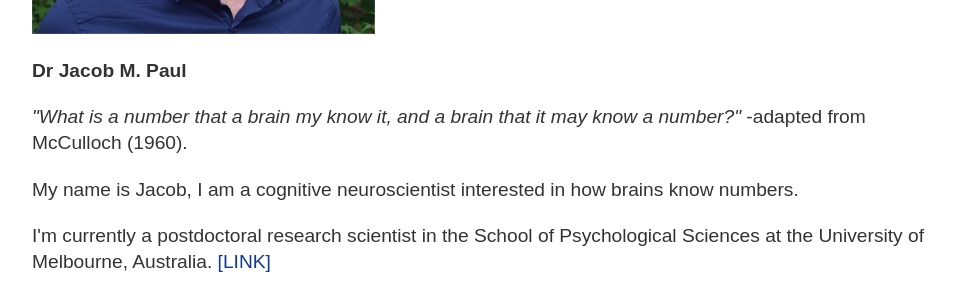
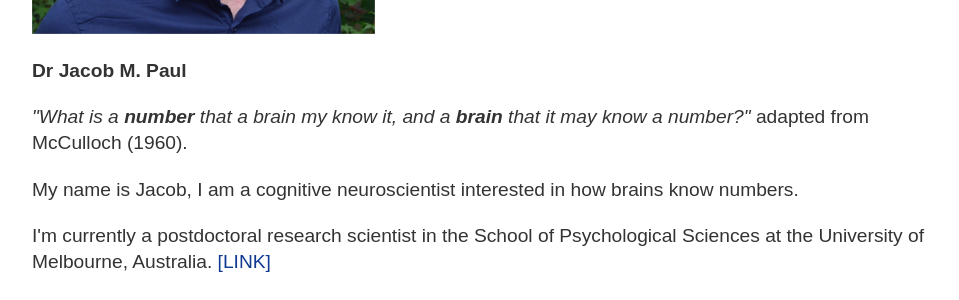
Before and after one commit to jacobmpaul/jacobmpaul.github.io, a Jekyll site: the page built from index.html, in a window 1280 px wide. Shown: the part 479-779 px from the top of the page, without its empty margins (160-1119 px from the left). Built offline with Jekyll 4.4.1, drawn with Linux system fonts in a browser that asks for light colours.

```diff
--- a/index.html
+++ b/index.html
@@ -6,7 +6,7 @@ title: Jacob M. Paul
 	<h1>Never odd or even</h1>
 	<img src="{{ site.url }}/assets/Jacob_profile_small.png">
 	<p><b>Dr Jacob M. Paul</b></p>
-	<p><i>"What is a number that a brain my know it, and a brain that it may know a number?"</i> -adapted from McCulloch (1960).</p>
+	<p><i>"What is a <b>number</b> that a brain my know it, and a <b>brain</b> that it may know a number?"</i> adapted from McCulloch (1960).</p>
 
 	<p>My name is Jacob, I am a cognitive neuroscientist interested in how brains know numbers.</p>
 
```
